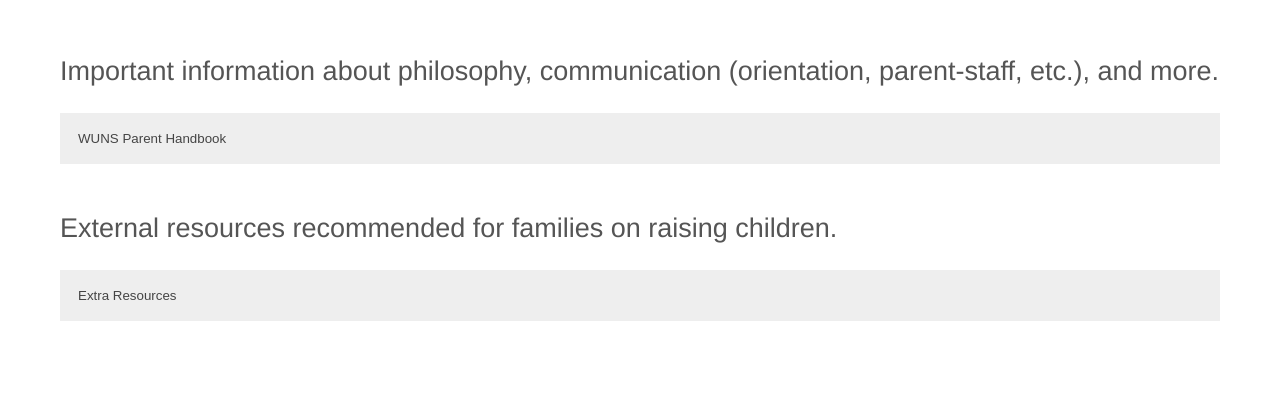
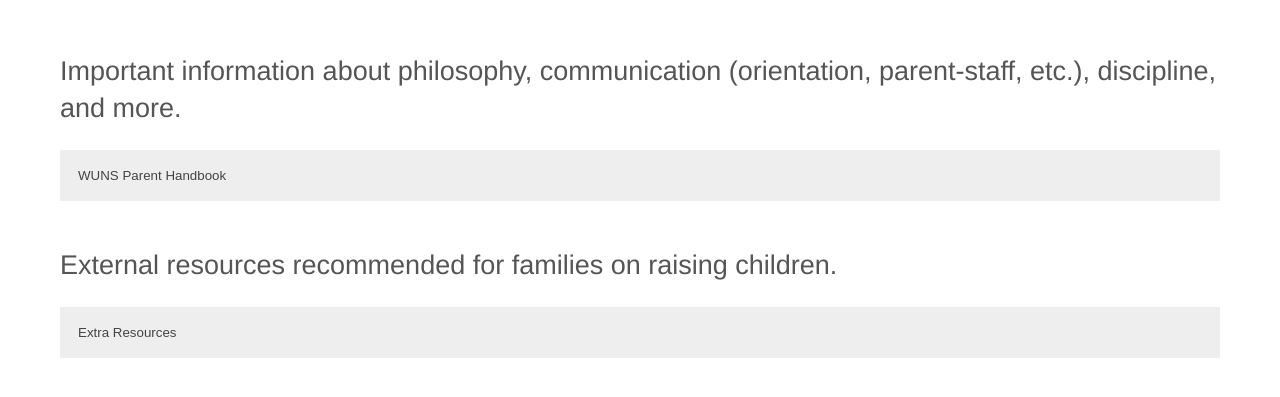
Before and after one commit to cse256-sp2023/information-foraging-project-a, a website: page files/parent_resources.html in a window 1280 px wide. Shown: the part 137-534 px from the top of the page. Drawn offline with nearby package versions, Linux system fonts and the light colour scheme; files that its build step writes are made by us from their sources; files whose address does not match are found by name.

Commit message:
Edited desciption

```diff
--- a/files/parent_resources.html
+++ b/files/parent_resources.html
@@ -24,7 +24,7 @@
       <br />
       <h3>
         Important information about philosophy,
-        communication (orientation, parent-staff, etc.), and more.
+        communication (orientation, parent-staff, etc.), discipline, and more.
       </h3>
       <br />
 
```
